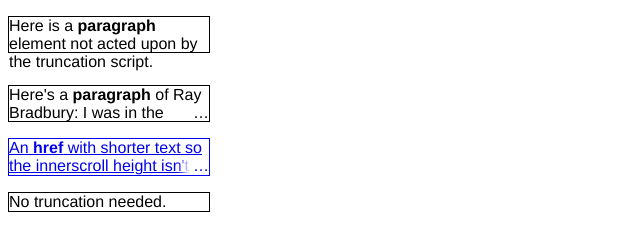
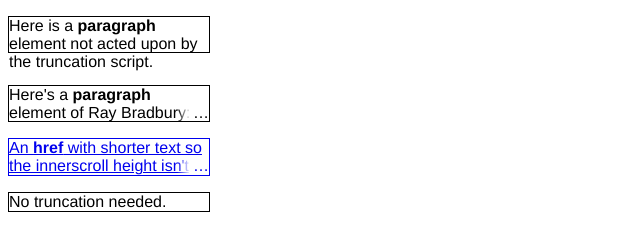
Before and after one commit to jdinitto/multilineTruncation, a plain HTML site: page index.html in a window 1280 px wide. Shown: the top 225 px of the page, 0-640 px from the left. Drawn offline with nearby package versions, Linux system fonts and the light colour scheme.

Commit message:
a few more html changes

```diff
--- a/index.html
+++ b/index.html
@@ -15,24 +15,32 @@
 
 <body>
     <p id="nonTruncation">Here is a <strong>paragraph</strong> element not acted upon by the truncation script.</p>
-    <p class="truncateThisText">Here's a <strong>paragraph</strong> of Ray Bradbury: I was in the hospital only three long sad days when on a Sunday,
+
+    <p class="truncateThisText">Here's a <strong>paragraph</strong> element of Ray Bradbury: I was in the hospital only three long sad days when on a Sunday,
         with all the doctors mostly absent and the nurses off doing something no one knew, that the remarkable thing happened.
         He could hear the approach of the remarkable event moments before its arrivdsdhe explosions of laughter and the welcoming
         cries of patients far down the hall. At long last the remarkable event arrived in the door.</p>
+
     <a href="#" class="truncateThisText">An <strong>href</strong> with shorter text so the innerscroll height isn't much bigger.</a>
+
     <p class="truncateThisText">No truncation needed.</p>
+
     <p class="truncateThisText red">Edge case: you'll see a big space here =( Reallylongwordthatcausesa3rdline</p>
+
     <p class="truncateThisText">
         This here is a <strong>div</strong> element to see if truncation also works with it.
     </p>
+
     <p class="truncateThisText">
         This here is a <strong>span</strong> element to see if truncation also works with it.
     </p>
+
     <ul>
         <li class="truncateThisText">
             This here is a <strong>list</strong> element to see if truncation also works with it.
         </li>
     </ul>
+
     <table>
         <tbody>
             <tr>
@@ -41,5 +49,4 @@
         </tbody>
     </table>
 </body>
-
 </html>
```
